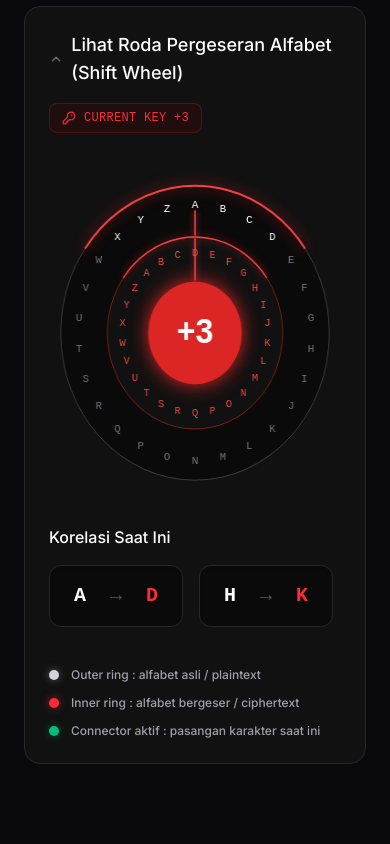
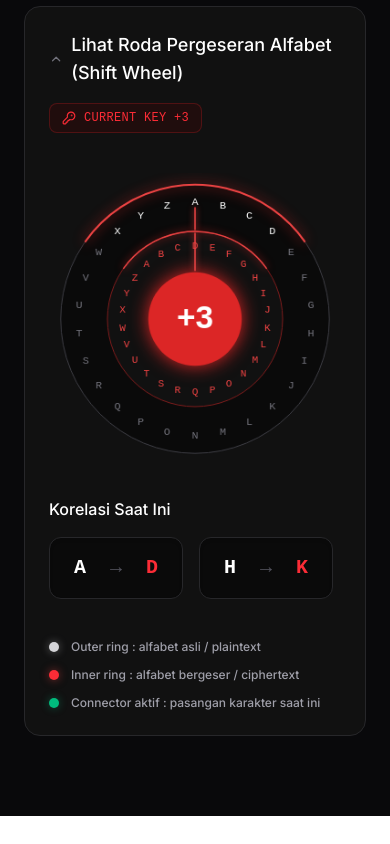
Before and after one commit to Arkkiyel/too-much-frontend-for-caesar-cipher, a Next.js app: page /enkripsi in a window 390 px wide. Shown: the part 955-1799 px from the top of the page. After the commit the page ends 1771 px from the top, so only its background shows below. Built offline with nearby package versions, Linux system fonts and the light colour scheme.

Commit message:
fix the wheel for mobile style

```diff
--- a/components/enkripsi/WheelVisualizer.tsx
+++ b/components/enkripsi/WheelVisualizer.tsx
@@ -49,14 +49,12 @@ export default function WheelVisualizer({
       <div className="grid md:grid-cols-2 gap-8 items-center pt-2">
 
         {/* Sisi Kiri: Cipher Wheel Canvas */}
-        <div className="flex justify-center items-center">
-          {/* Kita memanggil komponen CipherWheel yang sudah Anda buat sebelumnya */}
+        <div className="flex justify-center items-center w-full max-w-[350px] mx-auto aspect-square shrink-0">
           <CipherWheel
             shift={shift}
-            onChangeShift={setShift} // <-- 3. SEKARANG INI AKAN BERFUNGSI
+            onChangeShift={setShift}
           />
         </div>
-
         {/* Sisi Kanan: Korelasi Saat Ini & Legend */}
         <div className="flex flex-col gap-10">
 
--- a/components/ui/CipherWheel.tsx
+++ b/components/ui/CipherWheel.tsx
@@ -248,8 +248,7 @@ export default function CipherWheel({ shift, onChangeShift }: CipherWheelProps)
       ref={canvasRef}
       width={320}
       height={320}
-      className="max-w-full h-auto cursor-grab active:cursor-grabbing touch-none"
-      style={{ width: "320px", height: "320px", maxWidth: "100%" }}
+      className="w-full max-w-[320px] aspect-square mx-auto cursor-grab active:cursor-grabbing touch-none"
       aria-label={`Cipher wheel dengan shift ${shift}`}
       onPointerDown={handlePointerDown}
       onPointerMove={handlePointerMove}
```
